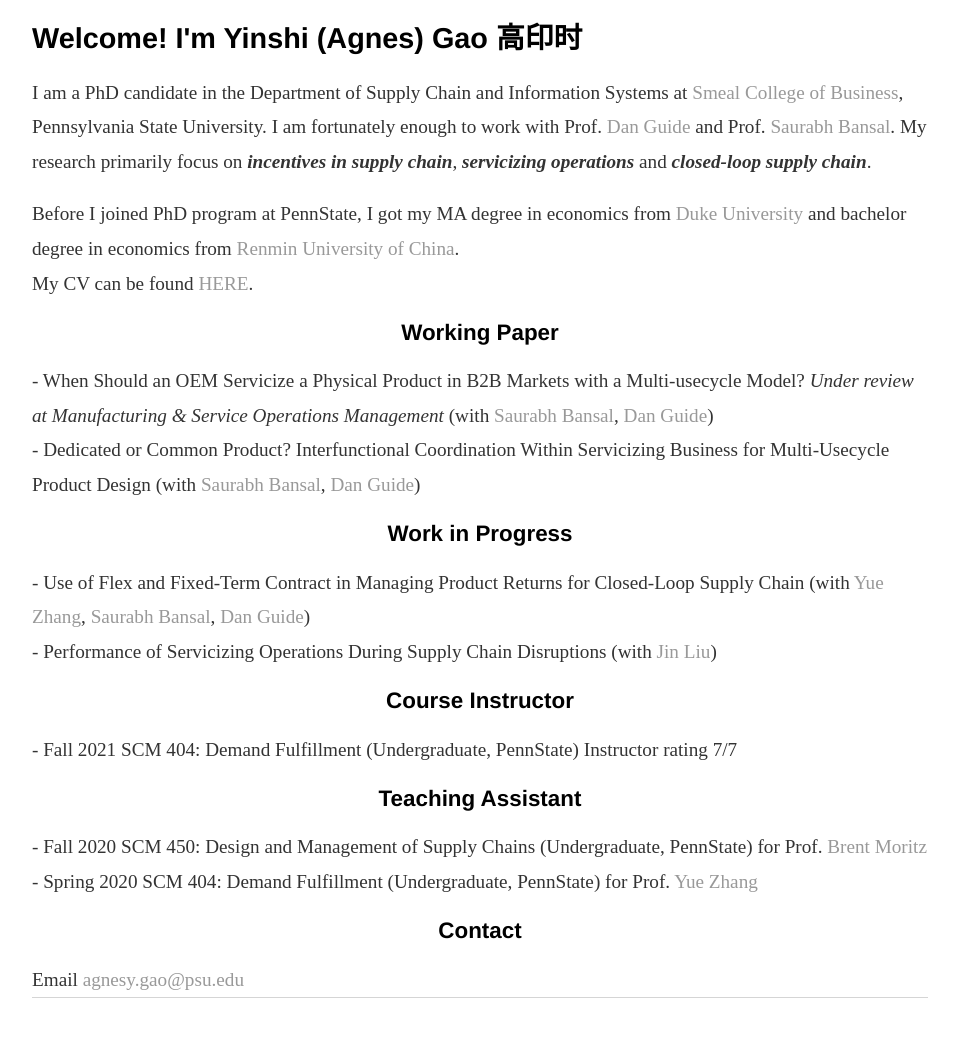
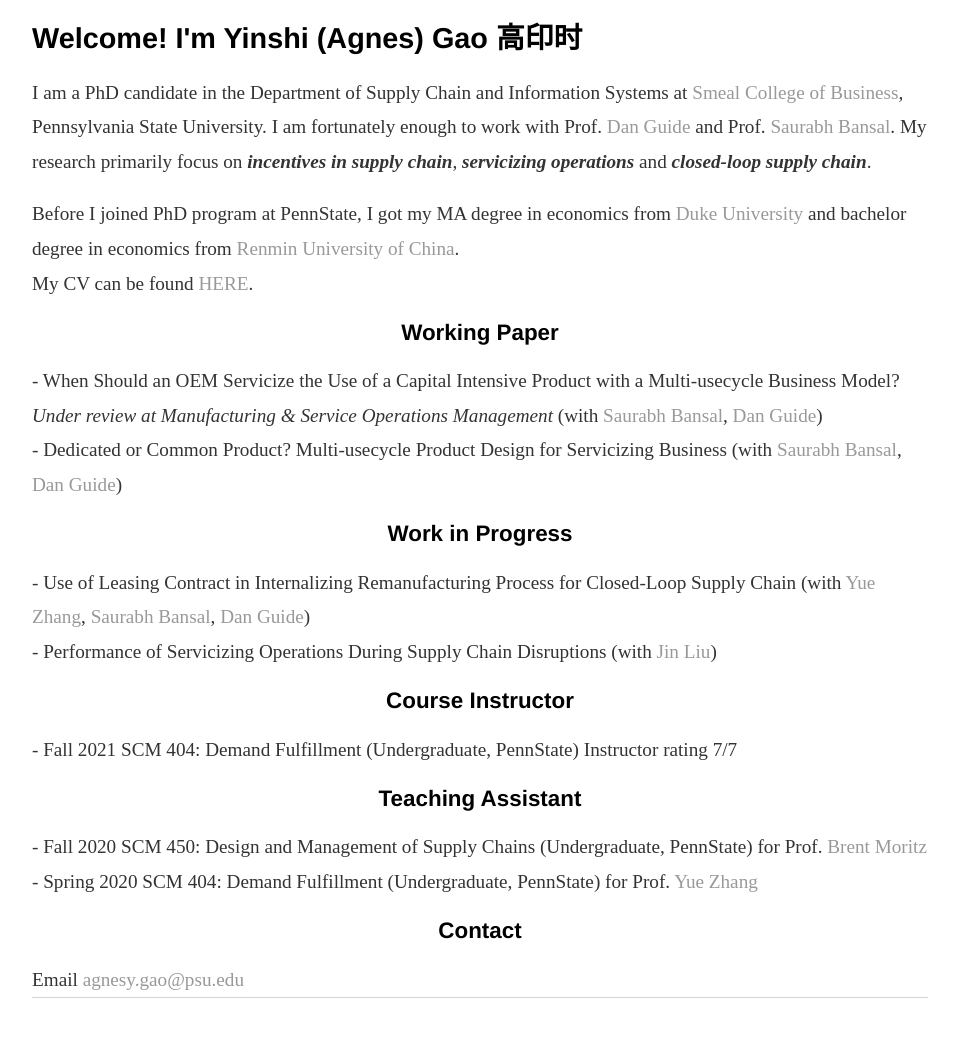
Before and after one commit to yinshi-gao/yinshi-gao.github.io, a Jekyll site: the page built from index.html, in a window 1280 px wide, cut to the strip 375-1433 px from the top of the page. Shown: the top 1037 px of the strip, without its empty margins (160-1118 px from the left). Built offline with Jekyll 4.4.1, drawn with Linux system fonts in a browser that asks for light colours.

Commit message:
Update index.html

```diff
--- a/index.html
+++ b/index.html
@@ -18,14 +18,14 @@
 	</p2>
 
 	<h2>Working Paper</h2>
-	<p2>- When Should an OEM Servicize a Physical Product in B2B Markets with a Multi-usecycle Model? <em>Under review at Manufacturing & Service Operations Management</em>
+	<p2>- When Should an OEM Servicize the Use of a Capital Intensive Product with a Multi-usecycle Business Model? <em>Under review at Manufacturing & Service Operations Management</em>
 		(with <a href="https://directory.smeal.psu.edu/sub32">Saurabh Bansal</a>, <a href="http://www.personal.psu.edu/drg16/">Dan Guide</a>)</p2>
 	<br>
-	<p2>- Dedicated or Common Product? Interfunctional Coordination Within Servicizing Business for Multi-Usecycle Product Design
+	<p2>- Dedicated or Common Product?  Multi-usecycle Product Design for Servicizing Business
 		(with <a href="https://directory.smeal.psu.edu/sub32">Saurabh Bansal</a>, <a href="http://www.personal.psu.edu/drg16/">Dan Guide</a>)
 	</p2>
 	<h2>Work in Progress</h2>
-	<p2>- Use of Flex and Fixed-Term Contract in Managing Product Returns for Closed-Loop Supply Chain
+	<p2>- Use of Leasing Contract in Internalizing Remanufacturing Process for Closed-Loop Supply Chain
 		(with <a href="https://sites.google.com/site/yuezhangfuqua/">Yue Zhang</a>, <a href="https://directory.smeal.psu.edu/sub32">Saurabh Bansal</a>,
 		<a href="http://www.personal.psu.edu/drg16/">Dan Guide</a>)</p2>
 	<br>
```
